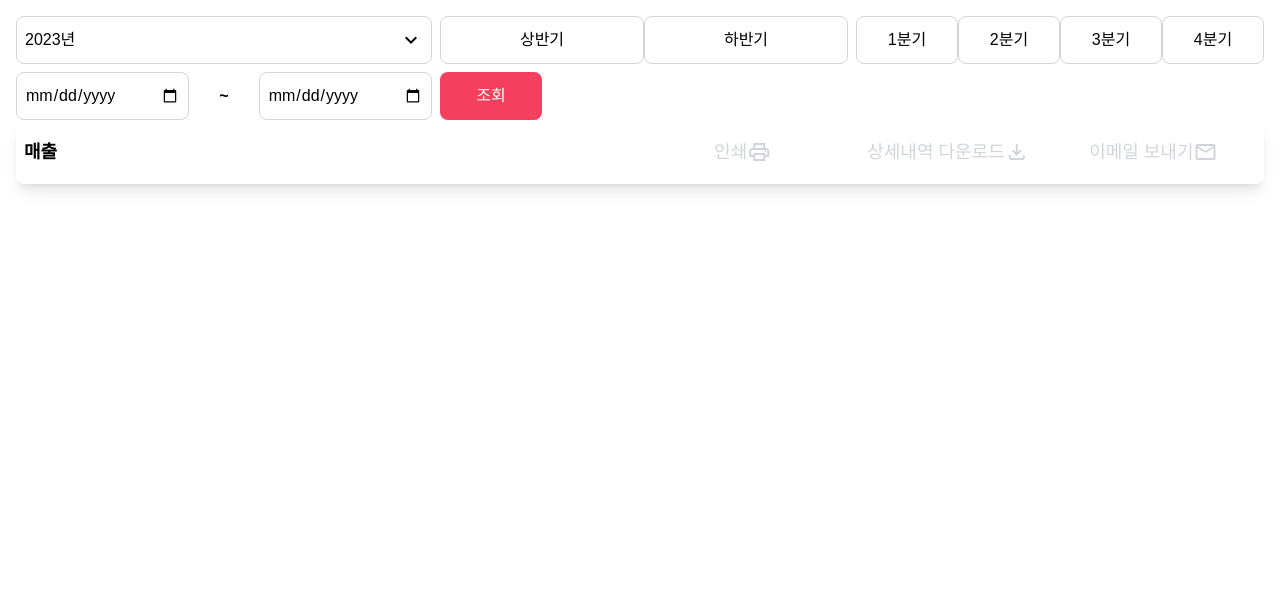
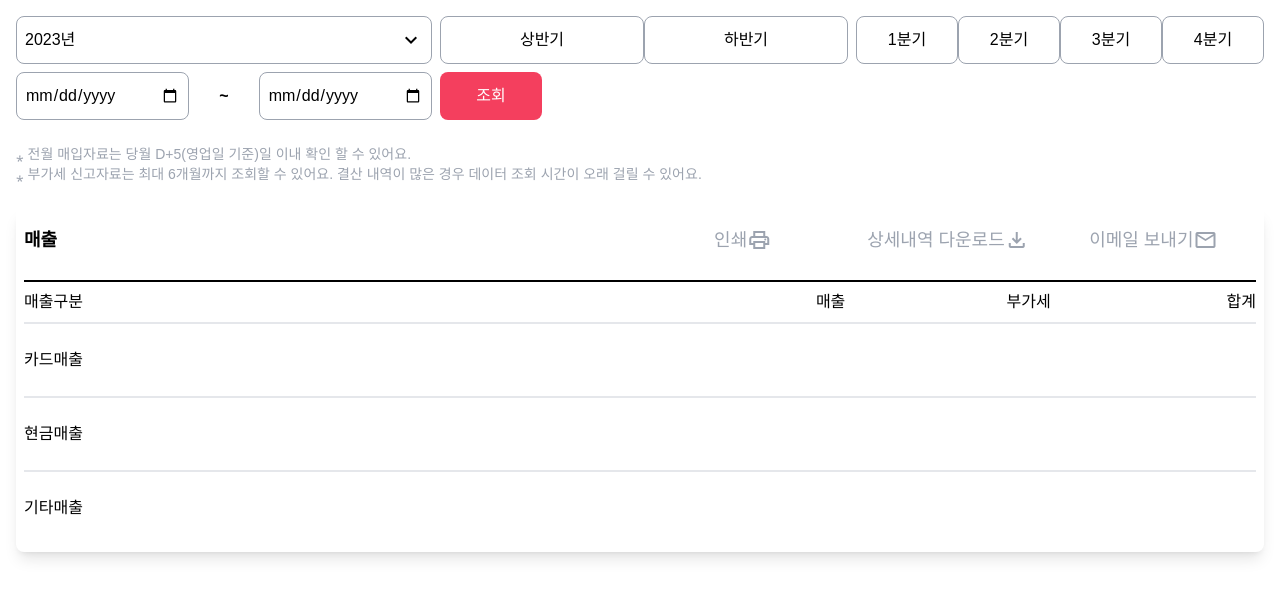
Before and after one commit to AngryStock/QT-front, a React (Create React App) app: page /owner in a window 1280 px wide. Shown: the top 598 px of the page. Built offline with nearby package versions, Linux system fonts and the light colour scheme.

Commit message:
sales page

```diff
--- a/src/index.css
+++ b/src/index.css
@@ -8,4 +8,5 @@ html,
 body,
 #root {
   font-family: 'Spoqa Han Sans Neo', 'Noto Sans KR', sans-serif;
+  box-sizing: border-box;
 }
--- a/src/pages/owner/Sales.tsx
+++ b/src/pages/owner/Sales.tsx
@@ -7,6 +7,7 @@ function Sales() {
   let [tab, setTab] = useState('');
   let halfs = ['상반기', '하반기'];
   let quarters = ['1분기', '2분기', '3분기', '4분기'];
+  let saleList = ['카드매출', '현금매출', '기타매출'];
 
   return (
     <div className="w-full p-4">
@@ -20,7 +21,7 @@ function Sales() {
               <button
                 className={`${
                   tab === half ? 'bg-rose-200 font-bold' : 'none'
-                } border border-gray-300 rounded-lg h-12 p-1 w-1/2`}
+                } border border-gray-400 rounded-lg h-12 p-1 w-1/2`}
                 onClick={() => {
                   setTab(half);
                 }}
@@ -36,7 +37,7 @@ function Sales() {
               <button
                 className={`${
                   tab === quarter ? 'bg-rose-200 font-bold' : 'none'
-                } border border-gray-300 rounded-lg h-12 p-1 w-1/4`}
+                } border border-gray-400 rounded-lg h-12 p-1 w-1/4`}
                 onClick={() => {
                   setTab(quarter);
                 }}
@@ -55,25 +56,52 @@ function Sales() {
           <button className="w-1/4 h-12 bg-rose-500 rounded-lg text-white">조회</button>
         </div>
       </div>
+      <div className="my-6 text-sm text-gray-400">
+        <div>⁎ 전월 매입자료는 당월 D+5(영업일 기준)일 이내 확인 할 수 있어요.</div>
+        <div>
+          ⁎ 부가세 신고자료는 최대 6개월까지 조회할 수 있어요. 결산 내역이 많은 경우 데이터 조회 시간이 오래 걸릴 수
+          있어요.
+        </div>
+      </div>
       <div className="w-full p-2 shadow-lg rounded-lg">
-        <div className="w-full flex text-lg items-center h-12">
+        <div className="w-full flex text-lg items-center h-12 mb-4">
           <div className="w-1/2 font-bold relative">매출</div>
           <div className="w-1/2 flex justify-between text-center">
-            <button className="w-1/3 text-gray-300 flex justify-center items-center hover:text-rose-200">
+            <button className="w-1/3 text-gray-400 flex justify-center items-center hover:text-rose-200">
               <span>인쇄</span>
               <span className="material-symbols-outlined">print</span>
             </button>
-            <button className="w-1/3 text-gray-300 flex justify-center items-center hover:text-rose-200">
+            <button className="w-1/3 text-gray-400 flex justify-center items-center hover:text-rose-200">
               <span>상세내역 다운로드</span>
               <span className="material-symbols-outlined">download</span>
             </button>
-            <button className="w-1/3 text-gray-300 flex justify-center items-center hover:text-rose-200">
+            <button className="w-1/3 text-gray-400 flex justify-center items-center hover:text-rose-200">
               <span>이메일 보내기</span>
               <span className="material-symbols-outlined">mail</span>
             </button>
           </div>
         </div>
-        <div></div>
+
+        <div className="w-full border border-black"></div>
+        <div className="flex my-2">
+          <div className="w-3/6">매출구분</div>
+          <div className="w-1/6 text-right">매출</div>
+          <div className="w-1/6 text-right">부가세</div>
+          <div className="w-1/6 text-right">합계</div>
+        </div>
+        {saleList.map((list) => {
+          return (
+            <>
+              <div className="w-full border border-grey-300"></div>
+              <div className="flex my-6">
+                <div className="w-3/6">{list}</div>
+                <div className="w-1/6 text-right"></div>
+                <div className="w-1/6 text-right"></div>
+                <div className="w-1/6 text-right"></div>
+              </div>
+            </>
+          );
+        })}
       </div>
     </div>
   );
--- a/src/pages/owner/component/CustomDateRangePicker.tsx
+++ b/src/pages/owner/component/CustomDateRangePicker.tsx
@@ -10,7 +10,7 @@ function CustomDateRangePicker() {
       <input
         type="date"
         max="9999-12-31"
-        className="border border-gray-300 h-12 rounded-lg px-2 w-5/12"
+        className="border border-gray-400 h-12 rounded-lg px-2 w-5/12"
         value={startDate}
         onClick={() => {
           setStartDate('');
@@ -24,7 +24,7 @@ function CustomDateRangePicker() {
         ref={endDateRef}
         type="date"
         max="9999-12-31"
-        className="border border-gray-300 h-12 rounded-lg px-2 w-5/12"
+        className="border border-gray-400 h-12 rounded-lg px-2 w-5/12"
         value={endDate}
         onClick={() => {
           setEndDate('');
--- a/src/pages/owner/component/CustomDropdown.tsx
+++ b/src/pages/owner/component/CustomDropdown.tsx
@@ -11,7 +11,7 @@ function CustomDropdown({ options }: CustomDropdownProps) {
   return (
     <div className="w-full relative">
       <div
-        className={`w-full flex items-center cursor-pointer pl-2 h-12 rounded-lg border border-gray-300 hover:border-2 ${
+        className={`w-full flex items-center cursor-pointer pl-2 h-12 rounded-lg border border-gray-400 hover:border-2 ${
           isOpen === false ? styles.arrowDown : styles.arrowUp
         }`}
         onClick={() => {
@@ -21,7 +21,7 @@ function CustomDropdown({ options }: CustomDropdownProps) {
         {selectedOption}
       </div>
       {isOpen && (
-        <ul className="absolute border border-gray-300  w-full rounded-lg bg-white z-10">
+        <ul className="absolute border border-gray-400  w-full rounded-lg bg-white z-10">
           {options.map((option, index) => {
             return (
               <li
@@ -30,7 +30,7 @@ function CustomDropdown({ options }: CustomDropdownProps) {
                   setSelectedOption(option);
                   setIsOpen(false);
                 }}
-                className={`${options.length !== index + 1 ? 'border-b border-gray-300' : 'rounded-b-lg'} ${
+                className={`${options.length !== index + 1 ? 'border-b border-gray-400' : 'rounded-b-lg'} ${
                   index === 0 && 'rounded-t-lg'
                 } h-12 cursor-pointer w-full hover:bg-rose-200 hover:font-bold flex items-center pl-2`}
               >
```
